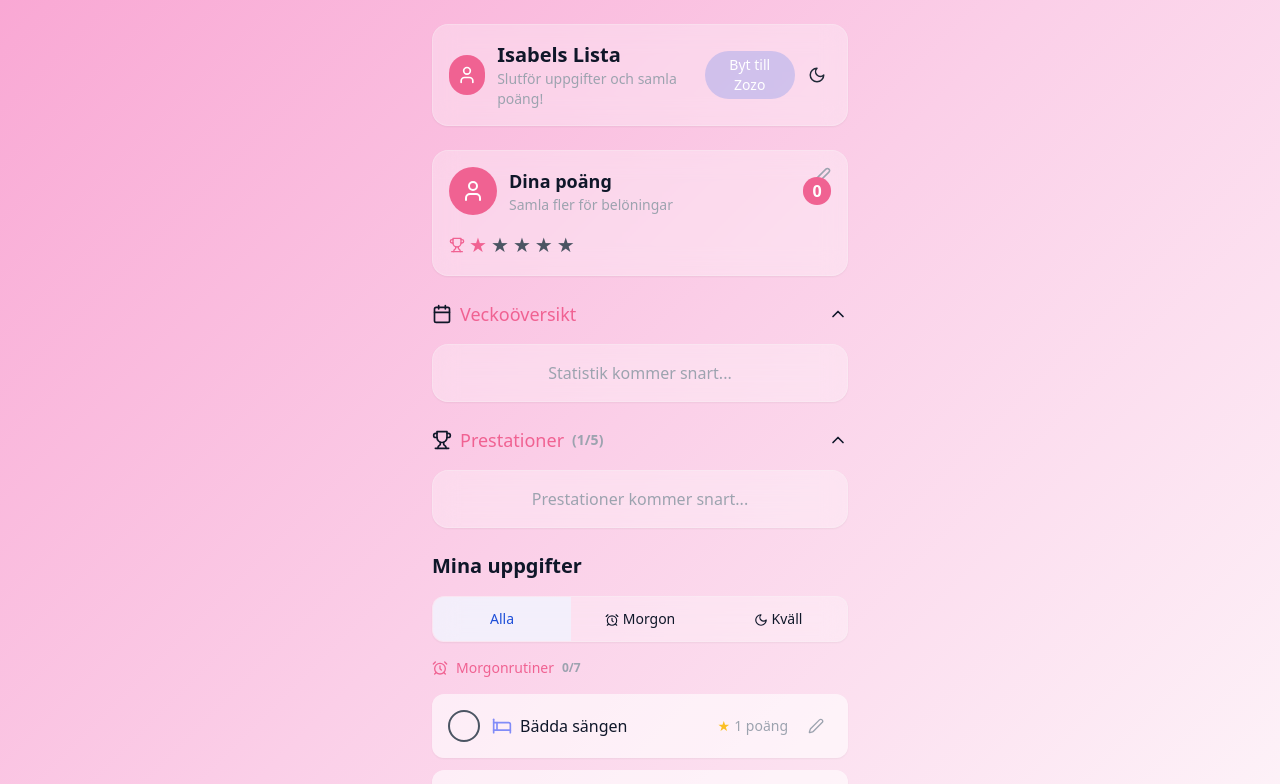
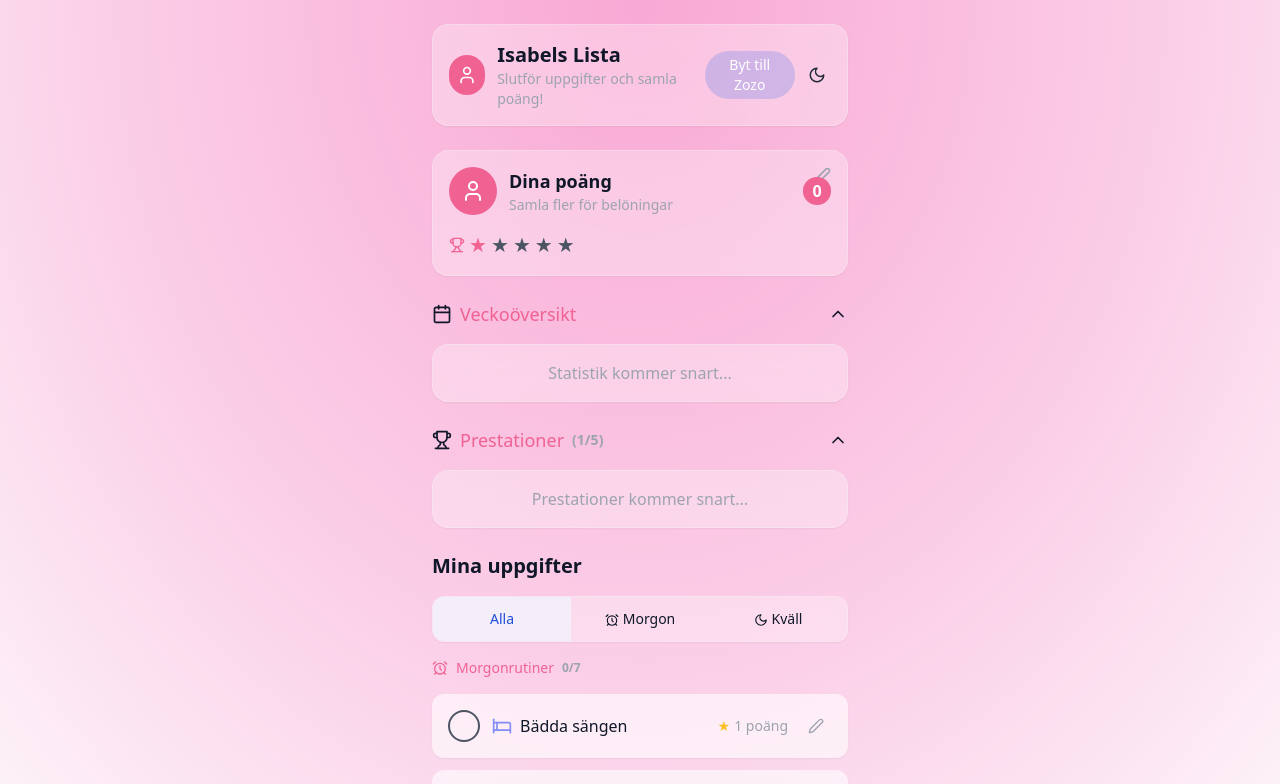
Before and after one commit to JohnCCarter/confetti-quester, a React (Vite) app: page / in a window 1280 px wide. Shown: the top 784 px of the page. Built offline with nearby package versions, Linux system fonts and the light colour scheme.

Commit message:
Fix light mode border visibility
The borders were still visible when light mode was enabled. This commit addresses this issue.

```diff
--- a/src/index.css
+++ b/src/index.css
@@ -81,12 +81,12 @@
 
   /* Default backgrounds - using smooth gradients without hard lines */
   body {
-    background: linear-gradient(135deg, #0f172a, #1e1b4b, #4c1d95) !important;
+    background: radial-gradient(circle at center, #0f172a, #1e1b4b, #4c1d95) !important;
   }
 
   /* In light mode, use a smooth light background */
   html.light body {
-    background: linear-gradient(135deg, #f8fafc, #eef2ff, #f0f9ff) !important;
+    background: radial-gradient(circle at center, #f8fafc, #eef2ff, #f0f9ff) !important;
   }
 
   /* User-specific backgrounds - smooth gradient transitions */
@@ -99,7 +99,7 @@
   }
 
   html.light body.user-isabel {
-    background: linear-gradient(135deg, #f9a8d4 0%, #fbcfe8 50%, #fdf2f8 100%) !important;
+    background: radial-gradient(ellipse at top, #f9a8d4 0%, #fbcfe8 60%, #fdf2f8 100%) !important;
   }
 
   body.user-zozo {
@@ -111,7 +111,7 @@
   }
 
   html.light body.user-zozo {
-    background: linear-gradient(135deg, #3b82f6 0%, #93c5fd 50%, #dbeafe 100%) !important;
+    background: radial-gradient(ellipse at top, #3b82f6 0%, #93c5fd 60%, #dbeafe 100%) !important;
   }
 
   .task-item {
```
